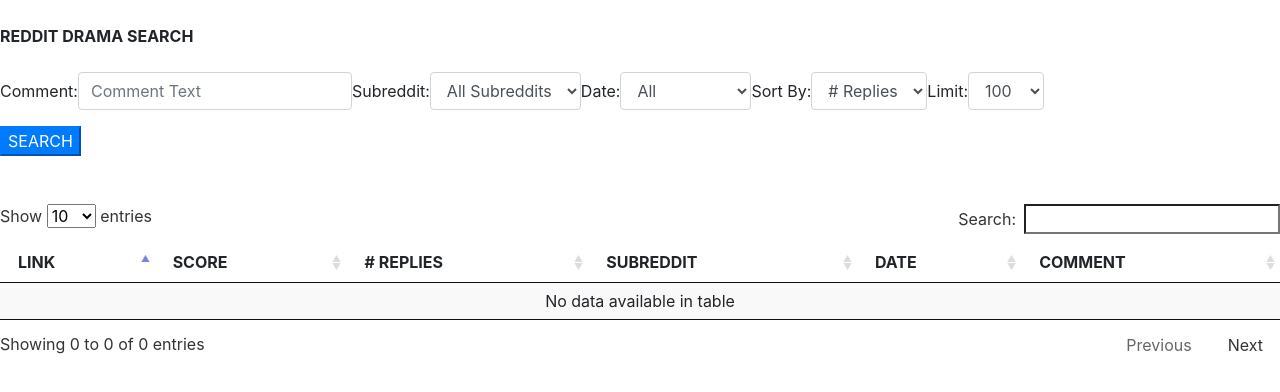
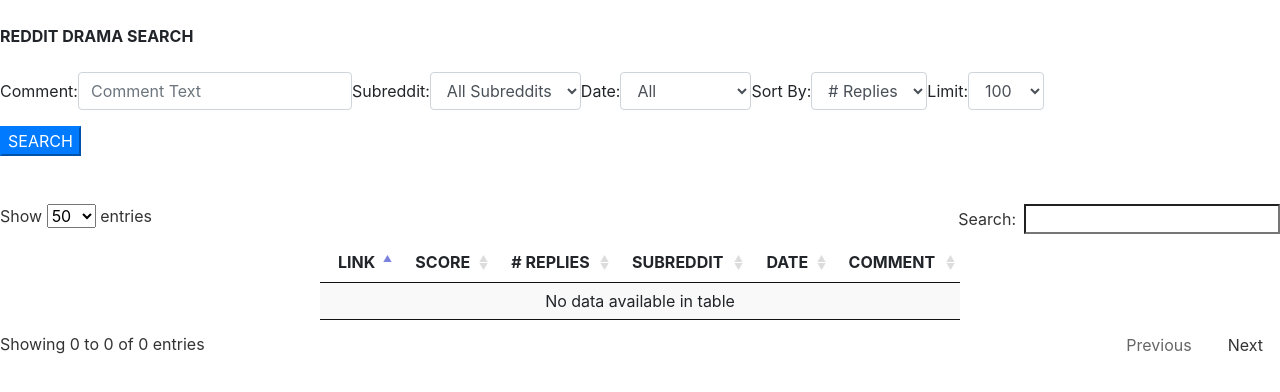
Before and after one commit to dustingibson/reddit-drama-bot, a website: page search/search.html in a window 1280 px wide. Drawn offline with Linux system fonts and the light colour scheme; no server answers.

Commit message:
Make view more readable

```diff
--- /dev/null
+++ b/search/search.css
@@ -0,0 +1,3 @@
+#myTable {
+    width: 50%;
+}
--- a/search/search.html
+++ b/search/search.html
@@ -2,6 +2,7 @@
     <title>Reddit Drama Search</title>
     <link rel="stylesheet" type="text/css" href="lib\jquery.dataTables.min.css">
     <link rel="stylesheet" type="text/css" href="lib\bootstrap\css\bootstrap.min.css">
+    <link rel="stylesheet" type="text/css" href="search.css">
     <script type="text/javascript" charset="utf8" src="lib/jquery-3.4.1min.js"></script>
     <script type="text/javascript" charset="utf8" src="lib/jquery.dataTables.min.js"></script>
     <script type="text/javascript" charset="utf8" src="lib\bootstrap\js\bootstrap.min.js"></script>
@@ -40,7 +41,7 @@
 
         </form>
         <button onclick="fetchComments()" class="btn-primary">SEARCH</button><br/><br/><br/>
-        <table id="myTable" class="display" style="width:100% table table-striped table-bordered">
+        <table id="myTable" class="display">
         </table>
     </body>
 </html>
--- a/search/search.js
+++ b/search/search.js
@@ -2,7 +2,7 @@
 
 function toDate(ts) {
     var date = new Date(ts * 1000);
-    var day = (date.getDate()+1).toString();
+    var day = (date.getDate()).toString();
     var month = (date.getMonth() + 1).toString();
     return  month + "/" + day + "/" + date.getFullYear();
 }
@@ -10,6 +10,7 @@
 $(document).ready( function () {
     $('#myTable').DataTable({
         autoWidth: false,
+        iDisplayLength: 50,
         columns: [
             {title: "LINK", fnCreatedCell: function (nTd, sData, oData, iRow, iCol) {
                 $(nTd).html("<a href='"+oData[0]+"'>LINK</a>");
```
